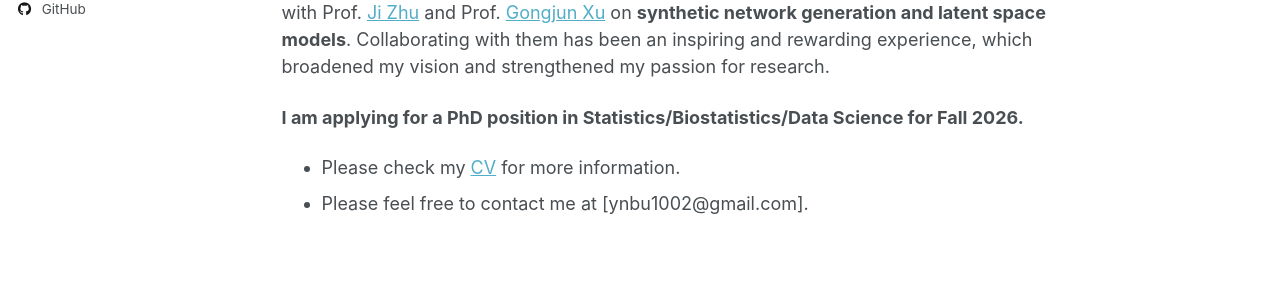
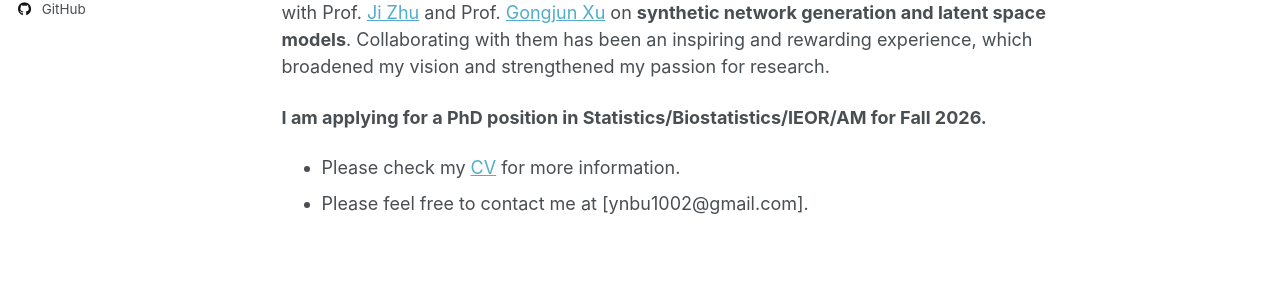
Before and after one commit to yinanbu/yinanbu.github.io, a Jekyll site: the page built from _pages/about.md, in a window 1280 px wide and 1125 px high. Shown: the part 509-809 px from the top of the window. Built offline with Jekyll 4.4.1, drawn with Linux system fonts in a browser that asks for light colours; a script that is not in the unit is left out.

Commit message:
Update about.md

```diff
--- a/_pages/about.md
+++ b/_pages/about.md
@@ -15,7 +15,7 @@ During my undergraduate study at USTC, I had the honor to work with Prof. [Xueqi
 
 In the summer of 2025, I spent a wonderful time at the University of Michigan, working with Prof. [Ji Zhu](https://dept.stat.lsa.umich.edu/~jizhu/) and Prof. [Gongjun Xu](https://sites.google.com/umich.edu/gongjunxu) on **synthetic network generation and latent space models**. Collaborating with them has been an inspiring and rewarding experience, which broadened my vision and strengthened my passion for research.
 
-**I am applying for a PhD position in Statistics/Biostatistics/Data Science for Fall 2026.**
+**I am applying for a PhD position in Statistics/Biostatistics/IEOR/AM for Fall 2026.**
 
 - Please check my [CV](/files/CV_Yinan_Bu.pdf) for more information.
 - Please feel free to contact me at [ynbu1002@gmail.com].
```
